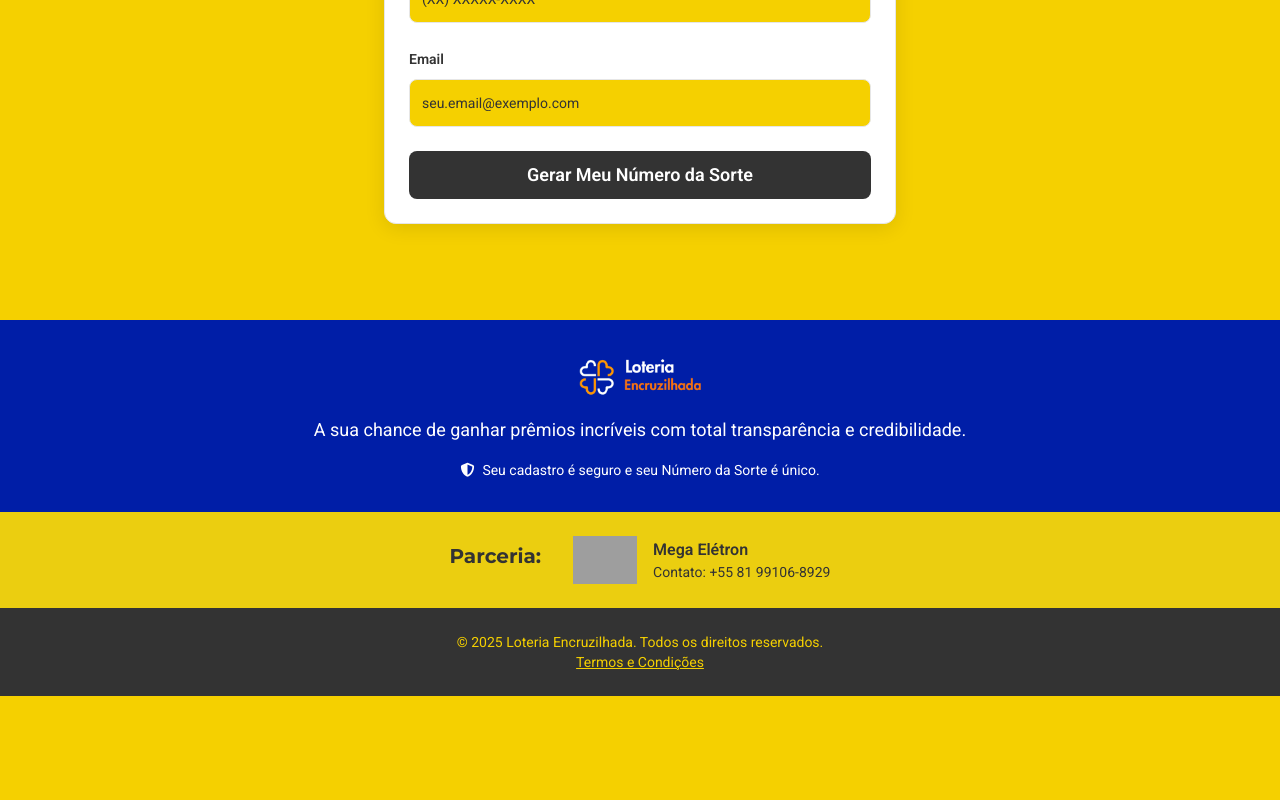
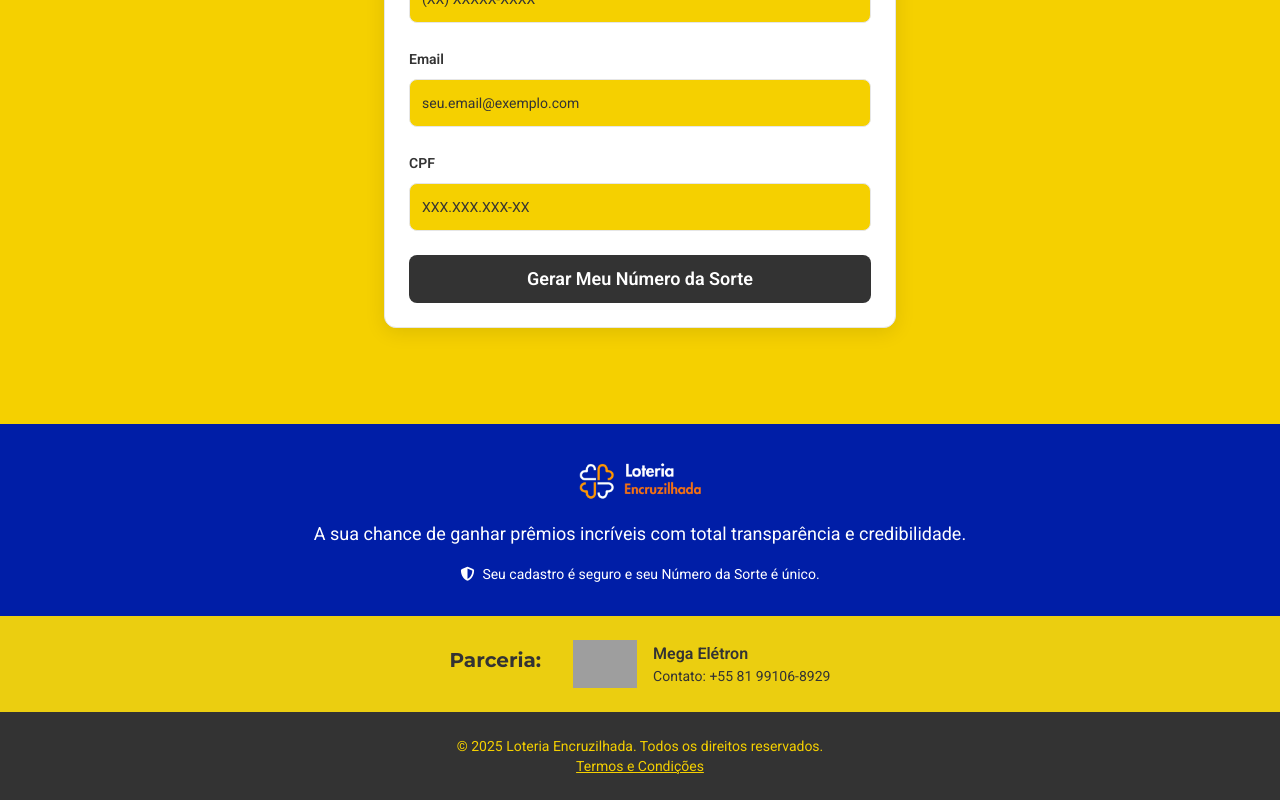
Before and after one commit to designrique/lp-sorteio-lotenc, a React (Vite) app: page / in a window 1280 px wide. Shown: the part 2314-3114 px from the top of the page. Before the commit the page ends 3010 px from the top, so only its background shows below. Built offline with nearby package versions, Linux system fonts and the light colour scheme; grey boxes are pictures that could not be loaded.

Commit message:
feat: adiciona campo CPF no formulário de cadastro
- Adiciona validação de CPF no schema do formulário
- Implementa máscara automática para CPF (XXX.XXX.XXX-XX)
- Atualiza função add-lead para processar e salvar CPF no NocoDB

```diff
--- a/src/components/SubscriptionForm.tsx
+++ b/src/components/SubscriptionForm.tsx
@@ -23,6 +23,8 @@ const phoneRegex = new RegExp(
   /^([+]?[\s0-9]+)?(\d{3}|[(]?[0-9]+[)])?([-]?[\s]?[0-9])+$/,
 )
 
+const cpfRegex = /^[\d]{3}\.?[\d]{3}\.?[\d]{3}-?[\d]{2}$/
+
 const formSchema = z.object({
   name: z.string().min(1, { message: 'Nome é obrigatório.' }),
   whatsapp: z
@@ -30,6 +32,10 @@ const formSchema = z.object({
     .regex(phoneRegex, 'Formato de WhatsApp inválido.')
     .min(10, { message: 'WhatsApp deve ter no mínimo 10 dígitos.' }),
   email: z.string().email({ message: 'Formato de e-mail inválido.' }),
+  cpf: z
+    .string()
+    .min(1, { message: 'CPF é obrigatório.' })
+    .regex(cpfRegex, 'Formato de CPF inválido. Use o formato XXX.XXX.XXX-XX'),
 })
 
 type SubscriptionFormValues = z.infer<typeof formSchema>
@@ -49,6 +55,7 @@ export const SubscriptionForm = ({ onSuccess }: SubscriptionFormProps) => {
       name: '',
       whatsapp: '',
       email: '',
+      cpf: '',
     },
   })
 
@@ -157,6 +164,53 @@ export const SubscriptionForm = ({ onSuccess }: SubscriptionFormProps) => {
                   </FormItem>
                 )}
               />
+              <FormField
+                control={form.control}
+                name="cpf"
+                render={({ field }) => (
+                  <FormItem>
+                    <FormLabel className="font-semibold">CPF</FormLabel>
+                    <FormControl>
+                      <Input
+                        placeholder="XXX.XXX.XXX-XX"
+                        {...field}
+                        className="h-12"
+                        maxLength={14}
+                        onChange={(e) => {
+                          const value = e.target.value
+                          // Remove tudo que não é número
+                          const numbers = value.replace(/\D/g, '')
+                          // Aplica a máscara XXX.XXX.XXX-XX
+                          let masked = numbers
+                          if (numbers.length > 3) {
+                            masked = numbers.slice(0, 3) + '.' + numbers.slice(3)
+                          }
+                          if (numbers.length > 6) {
+                            masked =
+                              numbers.slice(0, 3) +
+                              '.' +
+                              numbers.slice(3, 6) +
+                              '.' +
+                              numbers.slice(6)
+                          }
+                          if (numbers.length > 9) {
+                            masked =
+                              numbers.slice(0, 3) +
+                              '.' +
+                              numbers.slice(3, 6) +
+                              '.' +
+                              numbers.slice(6, 9) +
+                              '-' +
+                              numbers.slice(9, 11)
+                          }
+                          field.onChange(masked)
+                        }}
+                      />
+                    </FormControl>
+                    <FormMessage />
+                  </FormItem>
+                )}
+              />
               <Button
                 type="submit"
                 disabled={isLoading}
```
Also changed, not shown: 1 other file (tests, documents, lock files or other folders).
